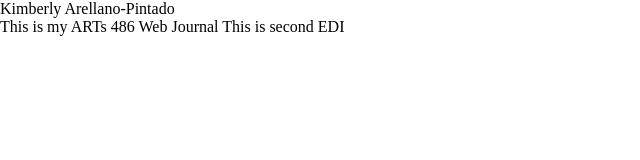
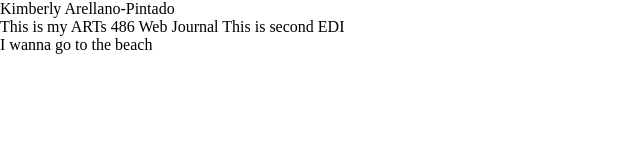
Before and after one commit to Binghamton-University-Design/web-journal-kimberly52, a plain HTML site: page index.html in a window 1280 px wide. Shown: the whole page, without its empty margins (0-640 px from the left). Drawn offline with nearby package versions, Linux system fonts and the light colour scheme.

Commit message:
Update index.html

```diff
--- a/index.html
+++ b/index.html
@@ -17,6 +17,7 @@
 	<h1> Kimberly Arellano-Pintado </h1>
 
 	<p> This is my ARTs 486 Web Journal This is second EDI</p>
+	<h1> I wanna go to the beach</h1>
 
 
 
```
